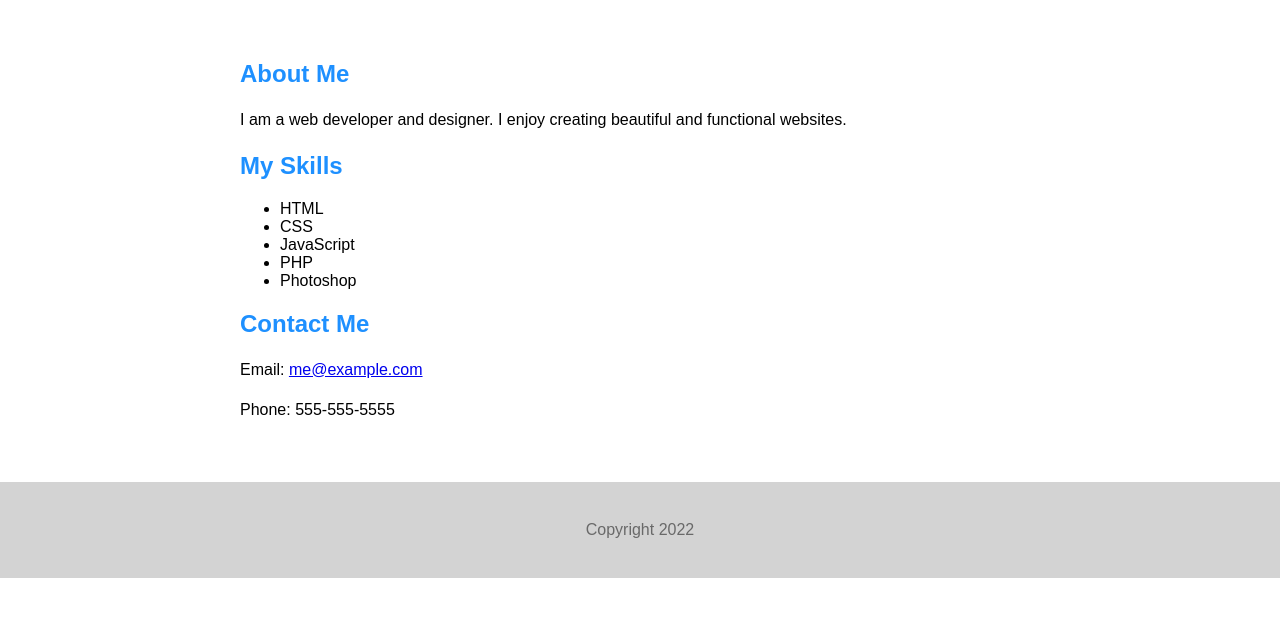
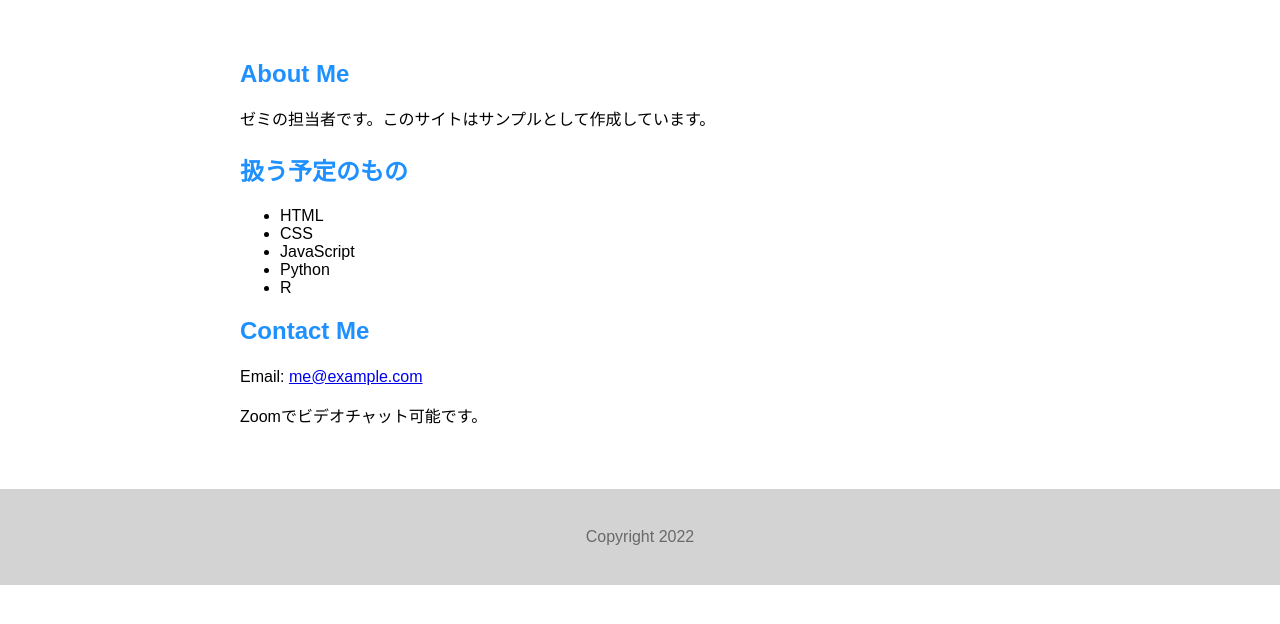
Before and after one commit to kkawailab/katsuhiko, a plain HTML site: page index.html in a window 1280 px wide. Shown: the part 86-710 px from the top of the page. Drawn offline with Linux system fonts and the light colour scheme.

Commit message:
表紙の修正

```diff
--- a/index.html
+++ b/index.html
@@ -21,22 +21,22 @@
     <main>
       <section>
         <h2>About Me</h2>
-        <p>I am a web developer and designer. I enjoy creating beautiful and functional websites.</p>
+        <p>ゼミの担当者です。このサイトはサンプルとして作成しています。</p>
       </section>
       <section>
-        <h2>My Skills</h2>
+        <h2>扱う予定のもの</h2>
         <ul>
           <li>HTML</li>
           <li>CSS</li>
           <li>JavaScript</li>
-          <li>PHP</li>
-          <li>Photoshop</li>
+          <li>Python</li>
+          <li>R</Ri:a></li>
         </ul>
       </section>
       <section>
         <h2>Contact Me</h2>
         <p>Email: <a href="mailto:me@example.com">me@example.com</a></p>
-        <p>Phone: 555-555-5555</p>
+        <p>Zoomでビデオチャット可能です。</p>
       </section>
     </main>
     <footer>
```
